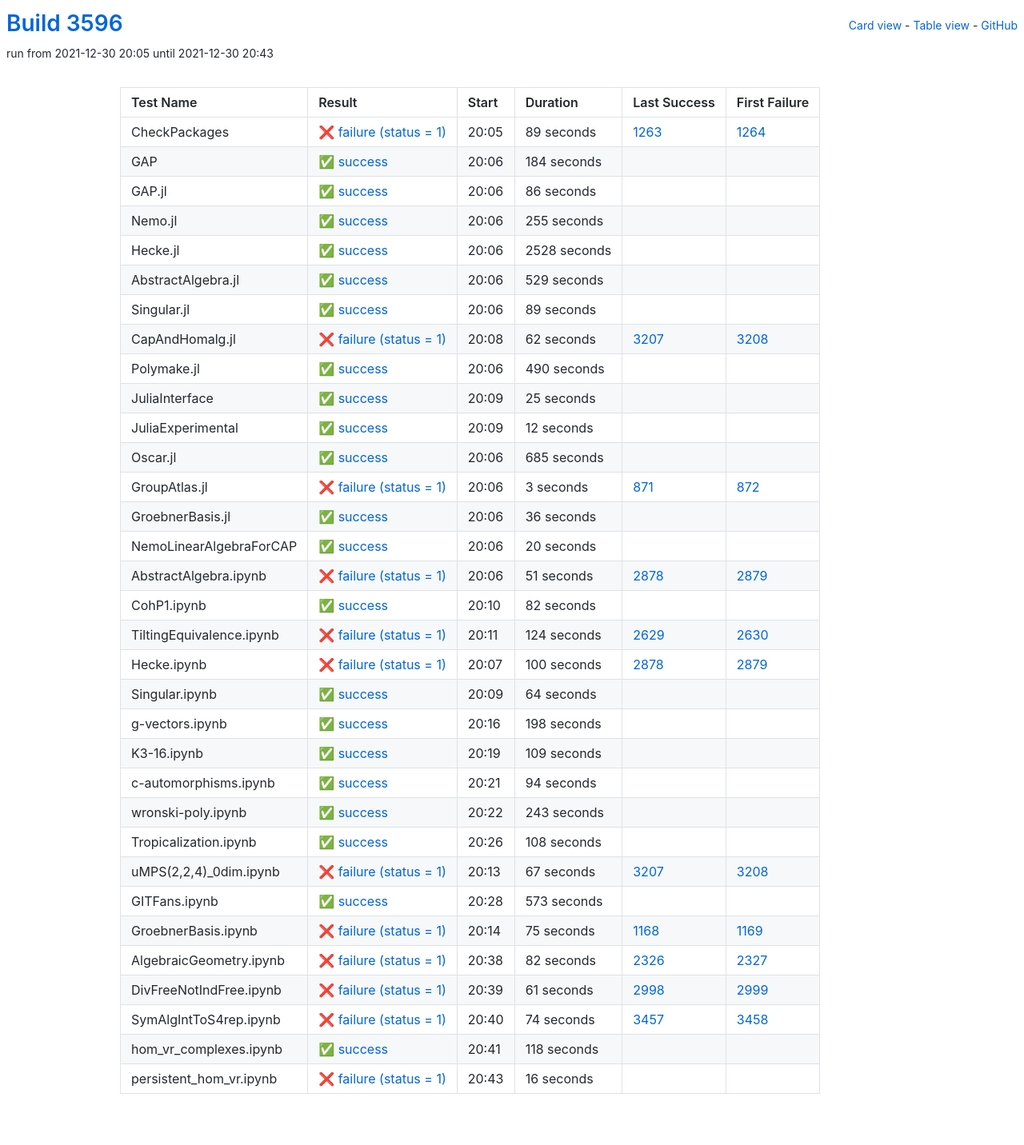
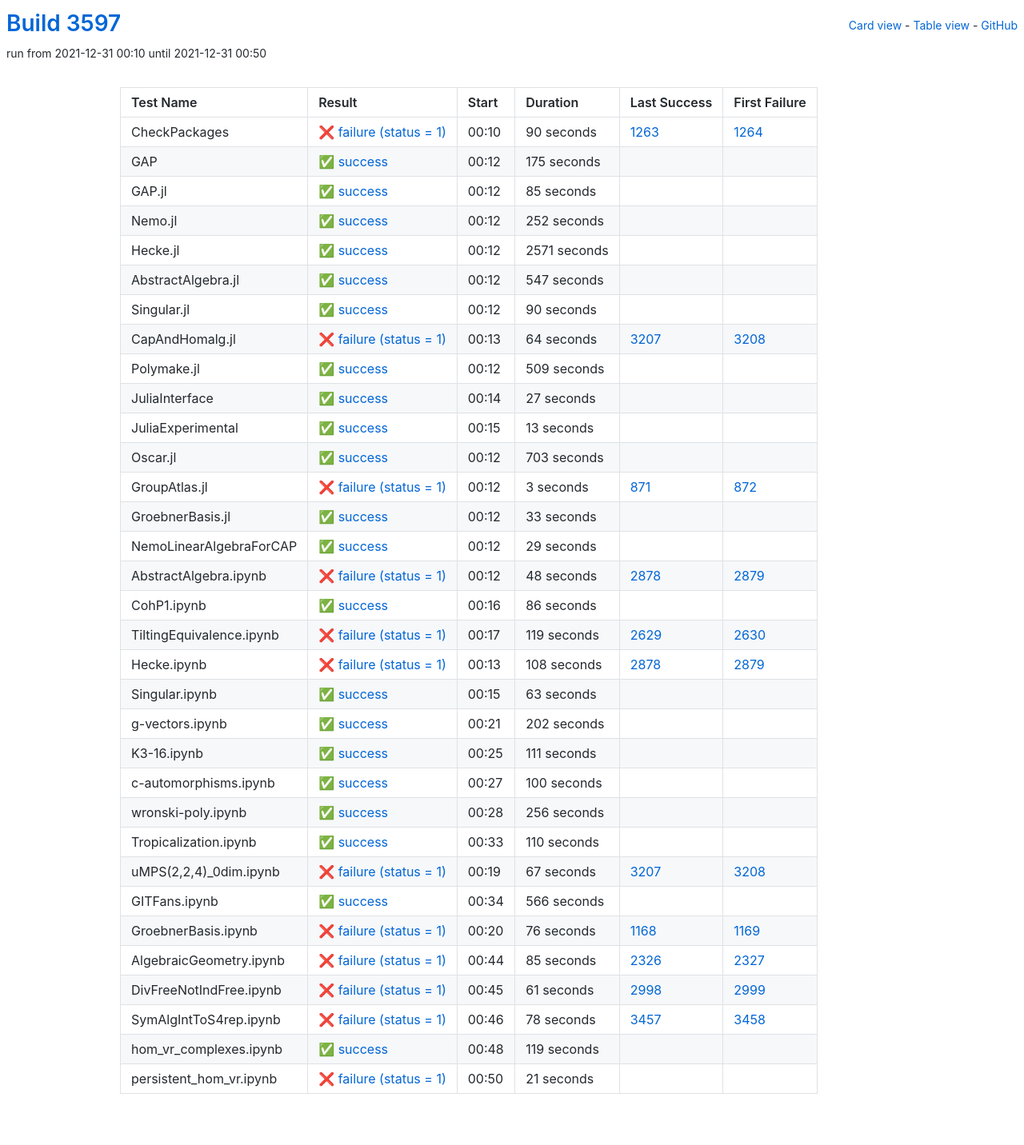
Before and after one commit to oscar-system/oscar-ci-status-stable, a Jekyll site: the page built from table.html, in a window 1280 px wide. Shown: the whole page at 80% size. Built offline with Jekyll 4.4.1, drawn with Linux system fonts in a browser that asks for light colours.

Commit message:
Build #3597

```diff
--- a/_data/ci.yml
+++ b/_data/ci.yml
@@ -1,6 +1,6 @@
 ---
-build: 3596
-build_url: https://oscarci.mathematik.uni-kl.de/job/oscar-stable/3596/
+build: 3597
+build_url: https://oscarci.mathematik.uni-kl.de/job/oscar-stable/3597/
 job: oscar-stable
 organization: oscar-system
 repo: oscar-ci-status-stable
@@ -8,152 +8,152 @@ repourl: https://github.com/oscar-system/oscar-ci-status-stable
 tests:
 - name: CheckPackages
   id: checkpackages
-  log: https://oscarci.mathematik.uni-kl.de/job/oscar-stable/3596/artifact/logs/build-3596/CheckPackages.log
-  start: 2021-12-30 20:05
+  log: https://oscarci.mathematik.uni-kl.de/job/oscar-stable/3597/artifact/logs/build-3597/CheckPackages.log
+  start: 2021-12-31 00:10
   success: false
   exitcode: 1
   status: failure
-  duration: 89
+  duration: 90
   last_success: 1263
   last_success_url: https://oscarci.mathematik.uni-kl.de/job/oscar-stable/1263/
   first_failure: 1264
   first_failure_url: https://oscarci.mathematik.uni-kl.de/job/oscar-stable/1264/
 - name: GAP
   id: gap
-  log: https://oscarci.mathematik.uni-kl.de/job/oscar-stable/3596/artifact/logs/build-3596/GAP.log
-  start: 2021-12-30 20:06
+  log: https://oscarci.mathematik.uni-kl.de/job/oscar-stable/3597/artifact/logs/build-3597/GAP.log
+  start: 2021-12-31 00:12
   success: true
   exitcode: 0
   status: success
-  duration: 184
+  duration: 175
   last_success: false
   last_success_url:
   first_failure: false
   first_failure_url:
 - name: GAP.jl
   id: gap-jl
-  log: https://oscarci.mathematik.uni-kl.de/job/oscar-stable/3596/artifact/logs/build-3596/GAP.jl.log
-  start: 2021-12-30 20:06
+  log: https://oscarci.mathematik.uni-kl.de/job/oscar-stable/3597/artifact/logs/build-3597/GAP.jl.log
+  start: 2021-12-31 00:12
   success: true
   exitcode: 0
   status: success
-  duration: 86
+  duration: 85
   last_success: false
   last_success_url:
   first_failure: false
   first_failure_url:
 - name: Nemo.jl
   id: nemo-jl
-  log: https://oscarci.mathematik.uni-kl.de/job/oscar-stable/3596/artifact/logs/build-3596/Nemo.jl.log
-  start: 2021-12-30 20:06
+  log: https://oscarci.mathematik.uni-kl.de/job/oscar-stable/3597/artifact/logs/build-3597/Nemo.jl.log
+  start: 2021-12-31 00:12
   success: true
   exitcode: 0
   status: success
-  duration: 255
+  duration: 252
   last_success: false
   last_success_url:
   first_failure: false
   first_failure_url:
 - name: Hecke.jl
   id: hecke-jl
-  log: https://oscarci.mathematik.uni-kl.de/job/oscar-stable/3596/artifact/logs/build-3596/Hecke.jl.log
-  start: 2021-12-30 20:06
+  log: https://oscarci.mathematik.uni-kl.de/job/oscar-stable/3597/artifact/logs/build-3597/Hecke.jl.log
+  start: 2021-12-31 00:12
   success: true
   exitcode: 0
   status: success
-  duration: 2528
+  duration: 2571
   last_success: false
   last_success_url:
   first_failure: false
   first_failure_url:
 - name: AbstractAlgebra.jl
   id: abstractalgebra-jl
-  log: https://oscarci.mathematik.uni-kl.de/job/oscar-stable/3596/artifact/logs/build-3596/AbstractAlgebra.jl.log
-  start: 2021-12-30 20:06
+  log: https://oscarci.mathematik.uni-kl.de/job/oscar-stable/3597/artifact/logs/build-3597/AbstractAlgebra.jl.log
+  start: 2021-12-31 00:12
   success: true
   exitcode: 0
   status: success
-  duration: 529
+  duration: 547
   last_success: false
   last_success_url:
   first_failure: false
   first_failure_url:
 - name: Singular.jl
   id: singular-jl
-  log: https://oscarci.mathematik.uni-kl.de/job/oscar-stable/3596/artifact/logs/build-3596/Singular.jl.log
-  start: 2021-12-30 20:06
+  log: https://oscarci.mathematik.uni-kl.de/job/oscar-stable/3597/artifact/logs/build-3597/Singular.jl.log
+  start: 2021-12-31 00:12
   success: true
   exitcode: 0
   status: success
-  duration: 89
+  duration: 90
   last_success: false
   last_success_url:
   first_failure: false
   first_failure_url:
 - name: CapAndHomalg.jl
   id: capandhomalg-jl
-  log: https://oscarci.mathematik.uni-kl.de/job/oscar-stable/3596/artifact/logs/build-3596/CapAndHomalg.jl.log
-  start: 2021-12-30 20:08
+  log: https://oscarci.mathematik.uni-kl.de/job/oscar-stable/3597/artifact/logs/build-3597/CapAndHomalg.jl.log
+  start: 2021-12-31 00:13
   success: false
   exitcode: 1
   status: failure
-  duration: 62
+  duration: 64
   last_success: 3207
   last_success_url: https://oscarci.mathematik.uni-kl.de/job/oscar-stable/3207/
   first_failure: 3208
   first_failure_url: https://oscarci.mathematik.uni-kl.de/job/oscar-stable/3208/
 - name: Polymake.jl
   id: polymake-jl
-  log: https://oscarci.mathematik.uni-kl.de/job/oscar-stable/3596/artifact/logs/build-3596/Polymake.jl.log
-  start: 2021-12-30 20:06
+  log: https://oscarci.mathematik.uni-kl.de/job/oscar-stable/3597/artifact/logs/build-3597/Polymake.jl.log
+  start: 2021-12-31 00:12
   success: true
   exitcode: 0
   status: success
-  duration: 490
+  duration: 509
   last_success: false
   last_success_url:
   first_failure: false
   first_failure_url:
 - name: JuliaInterface
   id: juliainterface
-  log: https://oscarci.mathematik.uni-kl.de/job/oscar-stable/3596/artifact/logs/build-3596/JuliaInterface.log
-  start: 2021-12-30 20:09
+  log: https://oscarci.mathematik.uni-kl.de/job/oscar-stable/3597/artifact/logs/build-3597/JuliaInterface.log
+  start: 2021-12-31 00:14
   success: true
   exitcode: 0
   status: success
-  duration: 25
+  duration: 27
   last_success: false
   last_success_url:
   first_failure: false
   first_failure_url:
 - name: JuliaExperimental
   id: juliaexperimental
-  log: https://oscarci.mathematik.uni-kl.de/job/oscar-stable/3596/artifact/logs/build-3596/JuliaExperimental.log
-  start: 2021-12-30 20:09
+  log: https://oscarci.mathematik.uni-kl.de/job/oscar-stable/3597/artifact/logs/build-3597/JuliaExperimental.log
+  start: 2021-12-31 00:15
   success: true
   exitcode: 0
   status: success
-  duration: 12
+  duration: 13
   last_success: false
   last_success_url:
   first_failure: false
   first_failure_url:
 - name: Oscar.jl
   id: oscar-jl
-  log: https://oscarci.mathematik.uni-kl.de/job/oscar-stable/3596/artifact/logs/build-3596/Oscar.jl.log
-  start: 2021-12-30 20:06
+  log: https://oscarci.mathematik.uni-kl.de/job/oscar-stable/3597/artifact/logs/build-3597/Oscar.jl.log
+  start: 2021-12-31 00:12
   success: true
   exitcode: 0
   status: success
-  duration: 685
+  duration: 703
   last_success: false
   last_success_url:
   first_failure: false
   first_failure_url:
 - name: GroupAtlas.jl
   id: groupatlas-jl
-  log: https://oscarci.mathematik.uni-kl.de/job/oscar-stable/3596/artifact/logs/build-3596/GroupAtlas.jl.log
-  start: 2021-12-30 20:06
+  log: https://oscarci.mathematik.uni-kl.de/job/oscar-stable/3597/artifact/logs/build-3597/GroupAtlas.jl.log
+  start: 2021-12-31 00:12
   success: false
   exitcode: 1
   status: failure
@@ -164,152 +164,152 @@ tests:
   first_failure_url: https://oscarci.mathematik.uni-kl.de/job/oscar-stable/872/
 - name: GroebnerBasis.jl
   id: groebnerbasis-jl
-  log: https://oscarci.mathematik.uni-kl.de/job/oscar-stable/3596/artifact/logs/build-3596/GroebnerBasis.jl.log
-  start: 2021-12-30 20:06
+  log: https://oscarci.mathematik.uni-kl.de/job/oscar-stable/3597/artifact/logs/build-3597/GroebnerBasis.jl.log
+  start: 2021-12-31 00:12
   success: true
   exitcode: 0
   status: success
-  duration: 36
+  duration: 33
   last_success: false
   last_success_url:
   first_failure: false
   first_failure_url:
 - name: NemoLinearAlgebraForCAP
   id: nemolinearalgebraforcap
-  log: https://oscarci.mathematik.uni-kl.de/job/oscar-stable/3596/artifact/logs/build-3596/NemoLinearAlgebraForCAP.log
-  start: 2021-12-30 20:06
+  log: https://oscarci.mathematik.uni-kl.de/job/oscar-stable/3597/artifact/logs/build-3597/NemoLinearAlgebraForCAP.log
+  start: 2021-12-31 00:12
   success: true
   exitcode: 0
   status: success
-  duration: 20
+  duration: 29
   last_success: false
   last_success_url:
   first_failure: false
   first_failure_url:
 - name: AbstractAlgebra.ipynb
   id: abstractalgebra-ipynb
-  log: https://oscarci.mathematik.uni-kl.de/job/oscar-stable/3596/artifact/logs/build-3596/AbstractAlgebra.ipynb.log
-  start: 2021-12-30 20:06
+  log: https://oscarci.mathematik.uni-kl.de/job/oscar-stable/3597/artifact/logs/build-3597/AbstractAlgebra.ipynb.log
+  start: 2021-12-31 00:12
   success: false
   exitcode: 1
   status: failure
-  duration: 51
+  duration: 48
   last_success: 2878
   last_success_url: https://oscarci.mathematik.uni-kl.de/job/oscar-stable/2878/
   first_failure: 2879
   first_failure_url: https://oscarci.mathematik.uni-kl.de/job/oscar-stable/2879/
 - name: CohP1.ipynb
   id: cohp1-ipynb
-  log: https://oscarci.mathematik.uni-kl.de/job/oscar-stable/3596/artifact/logs/build-3596/CohP1.ipynb.log
-  start: 2021-12-30 20:10
+  log: https://oscarci.mathematik.uni-kl.de/job/oscar-stable/3597/artifact/logs/build-3597/CohP1.ipynb.log
+  start: 2021-12-31 00:16
   success: true
   exitcode: 0
   status: success
-  duration: 82
+  duration: 86
   last_success: false
   last_success_url:
   first_failure: false
   first_failure_url:
 - name: TiltingEquivalence.ipynb
   id: tiltingequivalence-ipynb
-  log: https://oscarci.mathematik.uni-kl.de/job/oscar-stable/3596/artifact/logs/build-3596/TiltingEquivalence.ipynb.log
-  start: 2021-12-30 20:11
+  log: https://oscarci.mathematik.uni-kl.de/job/oscar-stable/3597/artifact/logs/build-3597/TiltingEquivalence.ipynb.log
+  start: 2021-12-31 00:17
   success: false
   exitcode: 1
   status: failure
-  duration: 124
+  duration: 119
   last_success: 2629
   last_success_url: https://oscarci.mathematik.uni-kl.de/job/oscar-stable/2629/
   first_failure: 2630
   first_failure_url: https://oscarci.mathematik.uni-kl.de/job/oscar-stable/2630/
 - name: Hecke.ipynb
   id: hecke-ipynb
-  log: https://oscarci.mathematik.uni-kl.de/job/oscar-stable/3596/artifact/logs/build-3596/Hecke.ipynb.log
-  start: 2021-12-30 20:07
+  log: https://oscarci.mathematik.uni-kl.de/job/oscar-stable/3597/artifact/logs/build-3597/Hecke.ipynb.log
+  start: 2021-12-31 00:13
   success: false
   exitcode: 1
   status: failure
-  duration: 100
+  duration: 108
   last_success: 2878
   last_success_url: https://oscarci.mathematik.uni-kl.de/job/oscar-stable/2878/
   first_failure: 2879
   first_failure_url: https://oscarci.mathematik.uni-kl.de/job/oscar-stable/2879/
 - name: Singular.ipynb
   id: singular-ipynb
-  log: https://oscarci.mathematik.uni-kl.de/job/oscar-stable/3596/artifact/logs/build-3596/Singular.ipynb.log
-  start: 2021-12-30 20:09
+  log: https://oscarci.mathematik.uni-kl.de/job/oscar-stable/3597/artifact/logs/build-3597/Singular.ipynb.log
+  start: 2021-12-31 00:15
   success: true
   exitcode: 0
   status: success
-  duration: 64
+  duration: 63
   last_success: false
   last_success_url:
   first_failure: false
   first_failure_url:
 - name: g-vectors.ipynb
   id: g-vectors-ipynb
-  log: https://oscarci.mathematik.uni-kl.de/job/oscar-stable/3596/artifact/logs/build-3596/g-vectors.ipynb.log
-  start: 2021-12-30 20:16
+  log: https://oscarci.mathematik.uni-kl.de/job/oscar-stable/3597/artifact/logs/build-3597/g-vectors.ipynb.log
+  start: 2021-12-31 00:21
   success: true
   exitcode: 0
   status: success
-  duration: 198
+  duration: 202
   last_success: false
   last_success_url:
   first_failure: false
   first_failure_url:
 - name: K3-16.ipynb
   id: k3-16-ipynb
-  log: https://oscarci.mathematik.uni-kl.de/job/oscar-stable/3596/artifact/logs/build-3596/K3-16.ipynb.log
-  start: 2021-12-30 20:19
+  log: https://oscarci.mathematik.uni-kl.de/job/oscar-stable/3597/artifact/logs/build-3597/K3-16.ipynb.log
+  start: 2021-12-31 00:25
   success: true
   exitcode: 0
   status: success
-  duration: 109
+  duration: 111
   last_success: false
   last_success_url:
   first_failure: false
   first_failure_url:
 - name: c-automorphisms.ipynb
   id: c-automorphisms-ipynb
-  log: https://oscarci.mathematik.uni-kl.de/job/oscar-stable/3596/artifact/logs/build-3596/c-automorphisms.ipynb.log
-  start: 2021-12-30 20:21
+  log: https://oscarci.mathematik.uni-kl.de/job/oscar-stable/3597/artifact/logs/build-3597/c-automorphisms.ipynb.log
+  start: 2021-12-31 00:27
   success: true
   exitcode: 0
   status: success
-  duration: 94
+  duration: 100
   last_success: false
   last_success_url:
   first_failure: false
   first_failure_url:
 - name: wronski-poly.ipynb
   id: wronski-poly-ipynb
-  log: https://oscarci.mathematik.uni-kl.de/job/oscar-stable/3596/artifact/logs/build-3596/wronski-poly.ipynb.log
-  start: 2021-12-30 20:22
+  log: https://oscarci.mathematik.uni-kl.de/job/oscar-stable/3597/artifact/logs/build-3597/wronski-poly.ipynb.log
+  start: 2021-12-31 00:28
   success: true
   exitcode: 0
   status: success
-  duration: 243
+  duration: 256
   last_success: false
   last_success_url:
   first_failure: false
   first_failure_url:
 - name: Tropicalization.ipynb
   id: tropicalization-ipynb
-  log: https://oscarci.mathematik.uni-kl.de/job/oscar-stable/3596/artifact/logs/build-3596/Tropicalization.ipynb.log
-  start: 2021-12-30 20:26
+  log: https://oscarci.mathematik.uni-kl.de/job/oscar-stable/3597/artifact/logs/build-3597/Tropicalization.ipynb.log
+  start: 2021-12-31 00:33
   success: true
   exitcode: 0
   status: success
-  duration: 108
+  duration: 110
   last_success: false
   last_success_url:
   first_failure: false
   first_failure_url:
 - name: uMPS(2,2,4)_0dim.ipynb
   id: umps-2-2-4-0dim-ipynb
-  log: https://oscarci.mathematik.uni-kl.de/job/oscar-stable/3596/artifact/logs/build-3596/uMPS-2-2-4-_0dim.ipynb.log
-  start: 2021-12-30 20:13
+  log: https://oscarci.mathematik.uni-kl.de/job/oscar-stable/3597/artifact/logs/build-3597/uMPS-2-2-4-_0dim.ipynb.log
+  start: 2021-12-31 00:19
   success: false
   exitcode: 1
   status: failure
@@ -320,44 +320,44 @@ tests:
   first_failure_url: https://oscarci.mathematik.uni-kl.de/job/oscar-stable/3208/
 - name: GITFans.ipynb
   id: gitfans-ipynb
-  log: https://oscarci.mathematik.uni-kl.de/job/oscar-stable/3596/artifact/logs/build-3596/GITFans.ipynb.log
-  start: 2021-12-30 20:28
+  log: https://oscarci.mathematik.uni-kl.de/job/oscar-stable/3597/artifact/logs/build-3597/GITFans.ipynb.log
+  start: 2021-12-31 00:34
   success: true
   exitcode: 0
   status: success
-  duration: 573
+  duration: 566
   last_success: false
   last_success_url:
   first_failure: false
   first_failure_url:
 - name: GroebnerBasis.ipynb
   id: groebnerbasis-ipynb
-  log: https://oscarci.mathematik.uni-kl.de/job/oscar-stable/3596/artifact/logs/build-3596/GroebnerBasis.ipynb.log
-  start: 2021-12-30 20:14
+  log: https://oscarci.mathematik.uni-kl.de/job/oscar-stable/3597/artifact/logs/build-3597/GroebnerBasis.ipynb.log
+  start: 2021-12-31 00:20
   success: false
   exitcode: 1
   status: failure
-  duration: 75
+  duration: 76
   last_success: 1168
   last_success_url: https://oscarci.mathematik.uni-kl.de/job/oscar-stable/1168/
   first_failure: 1169
   first_failure_url: https://oscarci.mathematik.uni-kl.de/job/oscar-stable/1169/
 - name: AlgebraicGeometry.ipynb
   id: algebraicgeometry-ipynb
-  log: https://oscarci.mathematik.uni-kl.de/job/oscar-stable/3596/artifact/logs/build-3596/AlgebraicGeometry.ipynb.log
-  start: 2021-12-30 20:38
+  log: https://oscarci.mathematik.uni-kl.de/job/oscar-stable/3597/artifact/logs/build-3597/AlgebraicGeometry.ipynb.log
+  start: 2021-12-31 00:44
   success: false
   exitcode: 1
   status: failure
-  duration: 82
+  duration: 85
   last_success: 2326
   last_success_url: https://oscarci.mathematik.uni-kl.de/job/oscar-stable/2326/
   first_failure: 2327
   first_failure_url: https://oscarci.mathematik.uni-kl.de/job/oscar-stable/2327/
 - name: DivFreeNotIndFree.ipynb
   id: divfreenotindfree-ipynb
-  log: https://oscarci.mathematik.uni-kl.de/job/oscar-stable/3596/artifact/logs/build-3596/DivFreeNotIndFree.ipynb.log
-  start: 2021-12-30 20:39
+  log: https://oscarci.mathematik.uni-kl.de/job/oscar-stable/3597/artifact/logs/build-3597/DivFreeNotIndFree.ipynb.log
+  start: 2021-12-31 00:45
   success: false
   exitcode: 1
   status: failure
@@ -368,36 +368,36 @@ tests:
   first_failure_url: https://oscarci.mathematik.uni-kl.de/job/oscar-stable/2999/
 - name: SymAlgIntToS4rep.ipynb
   id: symalginttos4rep-ipynb
-  log: https://oscarci.mathematik.uni-kl.de/job/oscar-stable/3596/artifact/logs/build-3596/SymAlgIntToS4rep.ipynb.log
-  start: 2021-12-30 20:40
+  log: https://oscarci.mathematik.uni-kl.de/job/oscar-stable/3597/artifact/logs/build-3597/SymAlgIntToS4rep.ipynb.log
+  start: 2021-12-31 00:46
   success: false
   exitcode: 1
   status: failure
-  duration: 74
+  duration: 78
   last_success: 3457
   last_success_url: https://oscarci.mathematik.uni-kl.de/job/oscar-stable/3457/
   first_failure: 3458
   first_failure_url: https://oscarci.mathematik.uni-kl.de/job/oscar-stable/3458/
 - name: hom_vr_complexes.ipynb
   id: hom-vr-complexes-ipynb
-  log: https://oscarci.mathematik.uni-kl.de/job/oscar-stable/3596/artifact/logs/build-3596/hom_vr_complexes.ipynb.log
-  start: 2021-12-30 20:41
+  log: https://oscarci.mathematik.uni-kl.de/job/oscar-stable/3597/artifact/logs/build-3597/hom_vr_complexes.ipynb.log
+  start: 2021-12-31 00:48
   success: true
   exitcode: 0
   status: success
-  duration: 118
+  duration: 119
   last_success: false
   last_success_url:
   first_failure: false
   first_failure_url:
 - name: persistent_hom_vr.ipynb
   id: persistent-hom-vr-ipynb
-  log: https://oscarci.mathematik.uni-kl.de/job/oscar-stable/3596/artifact/logs/build-3596/persistent_hom_vr.ipynb.log
-  start: 2021-12-30 20:43
+  log: https://oscarci.mathematik.uni-kl.de/job/oscar-stable/3597/artifact/logs/build-3597/persistent_hom_vr.ipynb.log
+  start: 2021-12-31 00:50
   success: false
   exitcode: 1
   status: failure
-  duration: 16
+  duration: 21
   last_success: false
   last_success_url:
   first_failure: false
```
Also changed, not shown: README.md.
